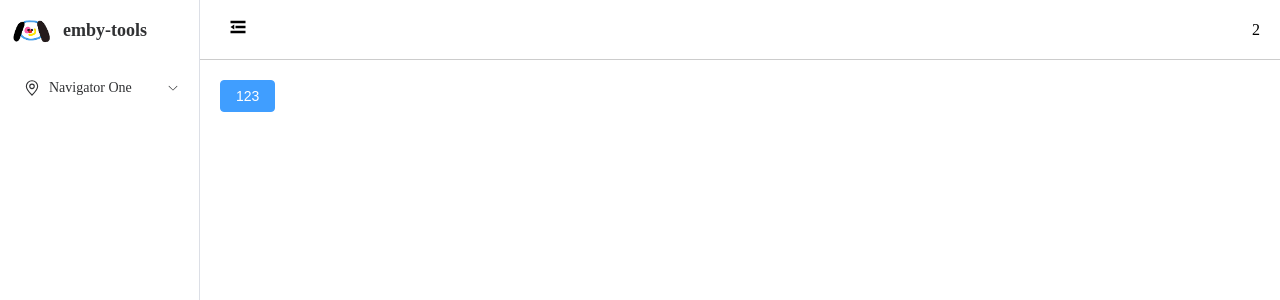
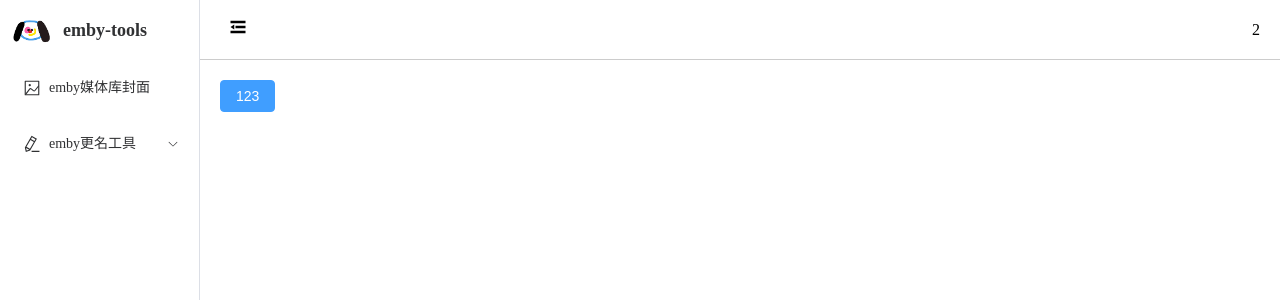
Before and after one commit to DFANNN/emby-tools, a Vue app in the folder frontend/: page /layouts/embyPoster in a window 1280 px wide. Shown: the top 300 px of the page. Built offline with nearby package versions, Linux system fonts and the light colour scheme.

Commit message:
完成菜单

```diff
--- a/frontend/src/layouts/aside.vue
+++ b/frontend/src/layouts/aside.vue
@@ -1,78 +1,28 @@
 <template>
   <div class="aside-container">
-    <el-menu
-      default-active="2"
-      class="el-menu-vertical-demo"
-      :collapse="layoutStore.isCollapse"
-      @open="handleOpen"
-      @close="handleClose"
-    >
+    <el-menu default-active="2" class="el-menu-vertical-demo" :collapse="layoutStore.isCollapse">
       <el-menu-item class="logo-wrapper">
         <img src="../assets/logo.png" alt="" />
         <template #title>
           <span class="logo-text">emby-tools</span>
         </template>
       </el-menu-item>
-      <el-sub-menu index="1">
-        <template #title>
-          <el-icon><location /></el-icon>
-          <span>Navigator One</span>
-        </template>
-        <el-menu-item-group>
-          <template #title><span>Group One</span></template>
-          <el-menu-item index="1-1">item one</el-menu-item>
-          <el-menu-item index="1-2">item two</el-menu-item>
-        </el-menu-item-group>
-        <el-menu-item-group title="Group Two">
-          <el-menu-item index="1-3">item three</el-menu-item>
-        </el-menu-item-group>
-        <el-sub-menu index="1-4">
-          <template #title><span>item four</span></template>
-          <el-menu-item index="1-4-1">item one</el-menu-item>
-        </el-sub-menu>
-        <el-sub-menu index="1-4">
-          <template #title><span>item four</span></template>
-          <el-menu-item index="1-4-1">item one</el-menu-item>
-        </el-sub-menu>
-        <el-sub-menu index="1-4">
-          <template #title><span>item four</span></template>
-          <el-menu-item index="1-4-1">item one</el-menu-item>
-        </el-sub-menu>
-        <el-sub-menu index="1-4">
-          <template #title><span>item four</span></template>
-          <el-menu-item index="1-4-1">item one</el-menu-item>
-        </el-sub-menu>
-        <el-sub-menu index="1-4">
-          <template #title><span>item four</span></template>
-          <el-menu-item index="1-4-1">item one</el-menu-item>
-        </el-sub-menu>
-        <el-sub-menu index="1-4">
-          <template #title><span>item four</span></template>
-          <el-menu-item index="1-4-1">item one</el-menu-item>
-        </el-sub-menu>
-        <el-sub-menu index="1-4">
-          <template #title><span>item four</span></template>
-          <el-menu-item index="1-4-1">item one</el-menu-item>
-        </el-sub-menu>
-        <el-sub-menu index="1-4">
-          <template #title><span>item four</span></template>
-          <el-menu-item index="1-4-1">item one</el-menu-item>
-        </el-sub-menu>
-      </el-sub-menu>
+      <template v-for="item in menuStore.menuList" :key="item.name">
+        <MenuItem :menuItem="item" />
+      </template>
     </el-menu>
   </div>
 </template>
 
 <script lang="ts" setup>
-import { Menu as IconMenu, Location } from '@element-plus/icons-vue'
+import MenuItem from '@/layouts/menuItem.vue'
 
 const layoutStore = useLayoutStore()
-const handleOpen = (key: string, keyPath: string[]) => {
-  console.log(key, keyPath)
-}
-const handleClose = (key: string, keyPath: string[]) => {
-  console.log(key, keyPath)
-}
+const menuStore = useMenuStore()
+
+onMounted(() => {
+  menuStore.getMenu()
+})
 </script>
 
 <script setup lang="ts"></script>
--- /dev/null
+++ b/frontend/src/layouts/menuItem.vue
@@ -0,0 +1,28 @@
+<template>
+  <el-sub-menu v-if="menuItem.children?.length" :index="menuItem.name">
+    <template #title>
+      <el-icon v-if="menuItem.icon"><component :is="mapIcon[menuItem.icon]" /></el-icon>
+      <span>{{ menuItem.name }}</span>
+    </template>
+    <MenuItem v-for="child in menuItem.children" :key="child.name" :menuItem="child" />
+  </el-sub-menu>
+
+  <el-menu-item v-else :index="menuItem.path">
+    <el-icon v-if="menuItem.icon"><component :is="mapIcon[menuItem.icon]" /></el-icon>
+    <span>{{ menuItem.name }}</span>
+  </el-menu-item>
+</template>
+
+<script setup lang="ts">
+import { VideoCamera, DocumentCopy, DocumentRemove, Picture, EditPen } from '@element-plus/icons-vue'
+
+defineProps(['menuItem'])
+
+const mapIcon: Record<string, any> = {
+  VideoCamera,
+  DocumentCopy,
+  DocumentRemove,
+  Picture,
+  EditPen
+}
+</script>
--- a/frontend/src/router/routes.ts
+++ b/frontend/src/router/routes.ts
@@ -1,3 +1,28 @@
+/**
+ * meta字段说明
+ * title: 菜单标题
+ * icon: 菜单图标
+ * isMenu: 是否显示在菜单中
+ * modeInfo: 模式描述
+ * group: 菜单分组
+ */
+
+// 模式的描述
+const tvSeriesModeInfo =
+  '电视剧模式用于批量重命名文件，适用于电视剧集文件的统一命名规则。该模式可以自动为每一集的文件添加季号、集数，并将其重命名为指定格式。'
+const replaceTextModeInfo =
+  '替换文本模式用于将文件名中已有的文本替换成新的文本。该模式非常适用于批量修正文件名中的错误文本或按用户需求修改文件名中的特定部分。'
+const insertTextModeInfo =
+  '插入文本模式用于在文件名的指定位置插入自定义文本。该模式允许用户在文件名的开始或结尾插入文本，灵活地修改文件名结构。'
+
+// 菜单分组
+export const groupMap: Record<string, any> = {
+  renameTools: {
+    title: 'emby更名工具',
+    icon: 'EditPen'
+  }
+}
+
 const routes = [
   {
     path: '/',
@@ -11,7 +36,44 @@ const routes = [
       {
         path: 'embyPoster',
         name: 'embyPoster',
-        component: () => import('@/views/embyPoster/index.vue')
+        component: () => import('@/views/embyPoster/index.vue'),
+        meta: { title: 'emby媒体库封面', icon: 'Picture', isMenu: true }
+      },
+      {
+        path: 'tvSeriesMode',
+        name: 'tvSeriesMode',
+        component: () => import('@/views/rename/tvSeriesMode/index.vue'),
+        meta: {
+          title: '电视剧集模式',
+          modeInfo: tvSeriesModeInfo,
+          icon: 'VideoCamera',
+          isMenu: true,
+          group: 'renameTools'
+        }
+      },
+      {
+        path: 'replaceTextMode',
+        name: 'replaceTextMode',
+        component: () => import('@/views/rename/replaceTextMode/index.vue'),
+        meta: {
+          title: '替换文本模式',
+          modeInfo: replaceTextModeInfo,
+          icon: 'DocumentCopy',
+          isMenu: true,
+          group: 'renameTools'
+        }
+      },
+      {
+        path: 'insertTextMode',
+        name: 'insertTextMode',
+        component: () => import('@/views/rename/insertTextMode/index.vue'),
+        meta: {
+          title: '插入文本模式',
+          modeInfo: insertTextModeInfo,
+          icon: 'DocumentRemove',
+          isMenu: true,
+          group: 'renameTools'
+        }
       }
     ]
   }
--- /dev/null
+++ b/frontend/src/stores/menu.ts
@@ -0,0 +1,65 @@
+import { defineStore } from 'pinia'
+import router from '@/router/index'
+import { groupMap } from '@/router/routes'
+
+interface IMenuItem {
+  path: string | null
+  name: string
+  icon: string
+  children?: IMenuItem[]
+}
+
+export const useMenuStore = defineStore('menu', () => {
+  const menuList = ref<IMenuItem[]>([])
+
+  const getMenu = () => {
+    // 筛选出作为菜单的路由
+    const routeList = router.getRoutes().filter(item => item.meta.isMenu)
+    // 递归处理路由，帮菜单变为tree结构
+    menuList.value = disposeRouteByMenu(routeList)
+  }
+
+  // 递归路由变为菜单 将菜单变为tree结构
+  const disposeRouteByMenu = (routeList: any[]): IMenuItem[] => {
+    const menuMap = new Map<string, IMenuItem>()
+    const topLevelMenus: IMenuItem[] = []
+
+    routeList.forEach(item => {
+      const group = item.meta.group
+      const menuItem: IMenuItem = {
+        path: item.path,
+        name: item.meta.title,
+        icon: item.meta.icon
+      }
+
+      if (group) {
+        // 如果 groupMap 中没有定义该 group，跳过
+        const groupInfo = groupMap[group]
+        if (!groupInfo) return
+
+        // 如果该分组已存在，添加子项；否则初始化
+        if (!menuMap.has(group)) {
+          menuMap.set(group, {
+            path: null,
+            name: groupInfo.title,
+            icon: groupInfo.icon,
+            children: []
+          })
+        }
+        menuMap.get(group)?.children?.push(menuItem)
+      } else {
+        // 无分组，作为顶级菜单项
+        topLevelMenus.push({ ...menuItem, children: [] })
+      }
+    })
+
+    // 将 map 中的 group 菜单插入顶级菜单中
+    const groupedMenus = Array.from(menuMap.values())
+    return [...topLevelMenus, ...groupedMenus]
+  }
+
+  return {
+    menuList,
+    getMenu
+  }
+})
--- /dev/null
+++ b/frontend/src/views/rename/insertTextMode/index.vue
@@ -0,0 +1,7 @@
+<template>
+  <div>插入文本模式</div>
+</template>
+
+<script setup lang="ts"></script>
+
+<style></style>
--- /dev/null
+++ b/frontend/src/views/rename/replaceTextMode/index.vue
@@ -0,0 +1,7 @@
+<template>
+  <div>替换文本模式</div>
+</template>
+
+<script setup lang="ts"></script>
+
+<style></style>
--- /dev/null
+++ b/frontend/src/views/rename/tvSeriesMode/index.vue
@@ -0,0 +1,7 @@
+<template>
+  <div>电视剧模式</div>
+</template>
+
+<script setup lang="ts"></script>
+
+<style></style>
```
